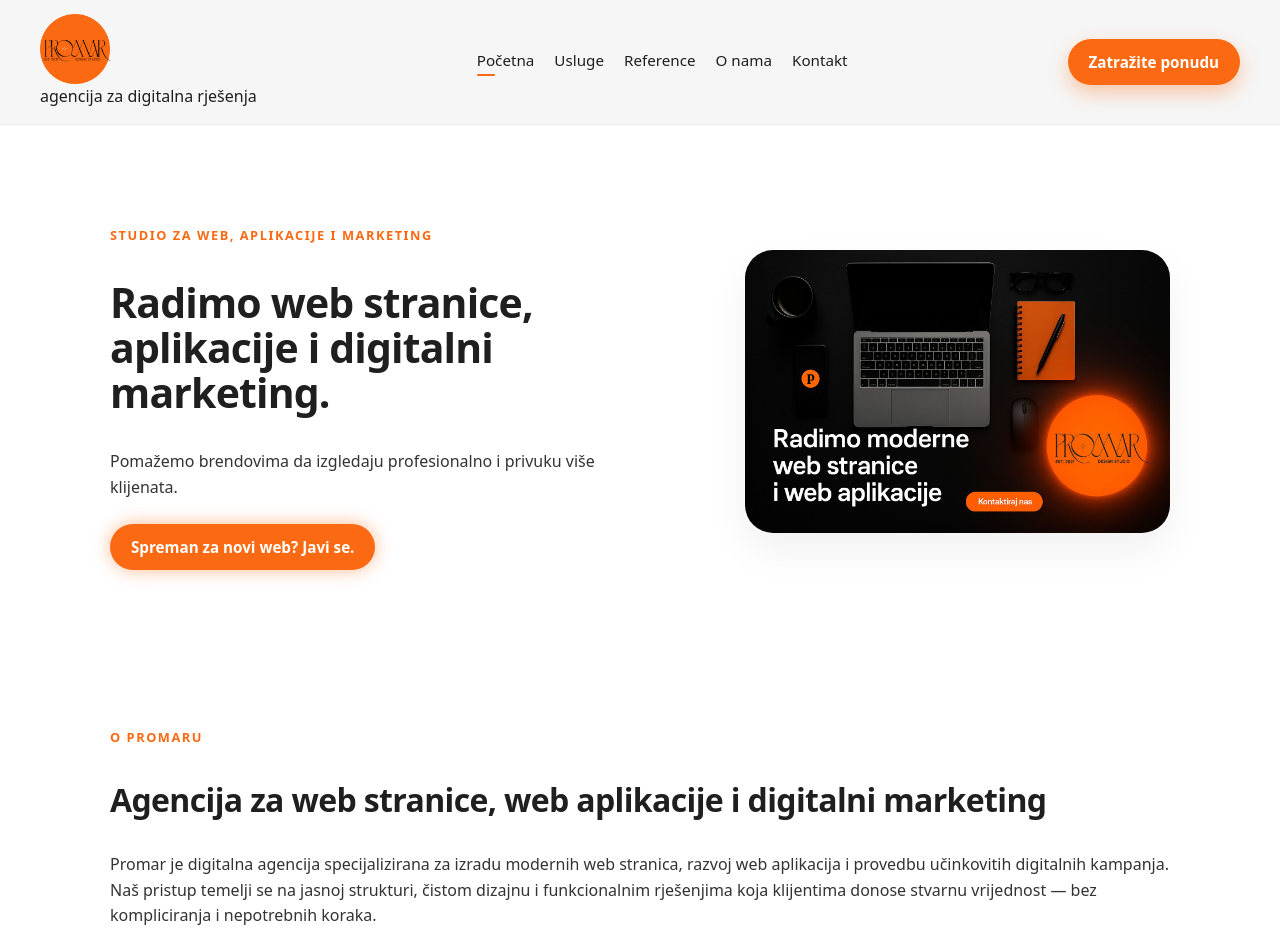
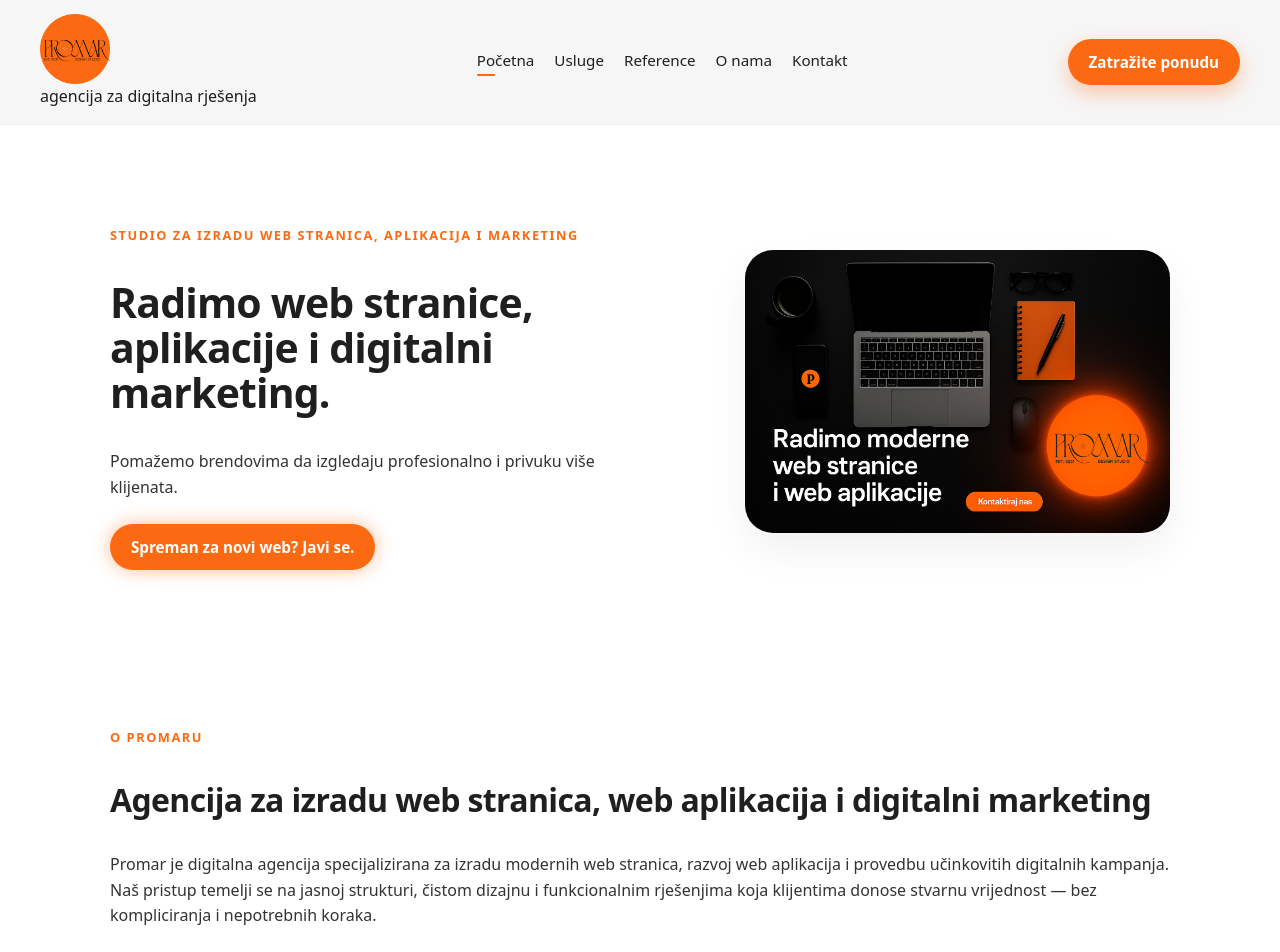
Before and after one commit to Ren0g/promar, a Next.js app: page / in a window 1280 px wide. Shown: the top 952 px of the page. Built offline with nearby package versions, Linux system fonts and the light colour scheme.

Commit message:
Update page.jsx

```diff
--- a/app/page.jsx
+++ b/app/page.jsx
@@ -1,7 +1,7 @@
 export const metadata = {
   title: "Promar – Web, aplikacije i marketing",
   description:
-    "Studio iz Velike Gorice za web stranice, web aplikacije, digitalni marketing te foto i video produkciju. Pomažemo brendovima da izgledaju profesionalno i privuku više klijenata."
+    "Studio iz Velike Gorice za izradu web stranice, web aplikacije, digitalni marketing te foto i video produkciju. Pomažemo brendovima da izgledaju profesionalno i privuku više klijenata."
 };
 
 import Button from "../components/Button";
@@ -14,7 +14,7 @@ export default function HomePage() {
       <section className="hero">
         <div className="container hero-inner">
           <div className="hero-text">
-            <p className="hero-kicker">Studio za web, aplikacije i marketing</p>
+            <p className="hero-kicker">Studio za izradu web stranica, aplikacija i marketing</p>
 
             <h1 className="fade-in">
               Radimo web stranice, aplikacije i digitalni marketing.
@@ -43,7 +43,7 @@ export default function HomePage() {
         <div className="container home-about">
           <SectionTitle
             kicker="O PROMARU"
-            title="Agencija za web stranice, web aplikacije i digitalni marketing"
+            title="Agencija za izradu web stranica, web aplikacija i digitalni marketing"
             subtitle="Promar je digitalna agencija specijalizirana za izradu modernih web
             stranica, razvoj web aplikacija i provedbu učinkovitih digitalnih kampanja.
             Naš pristup temelji se na jasnoj strukturi, čistom dizajnu i funkcionalnim rješenjima
```
